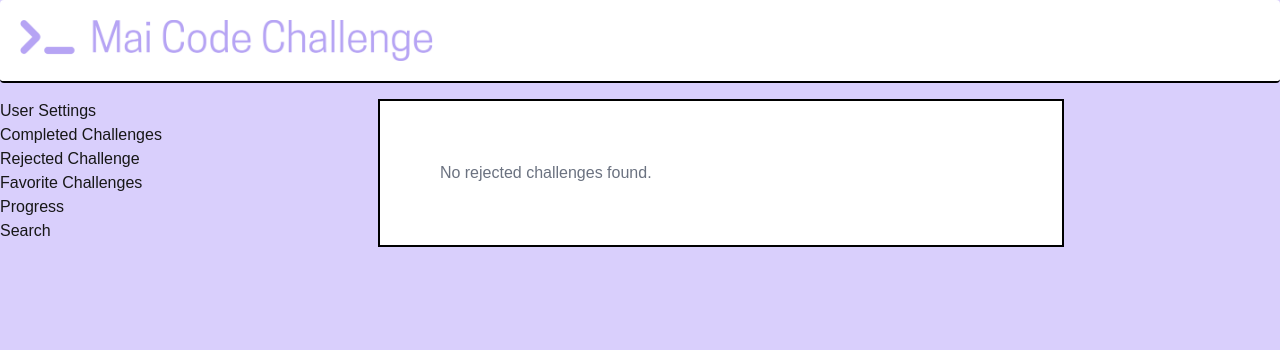
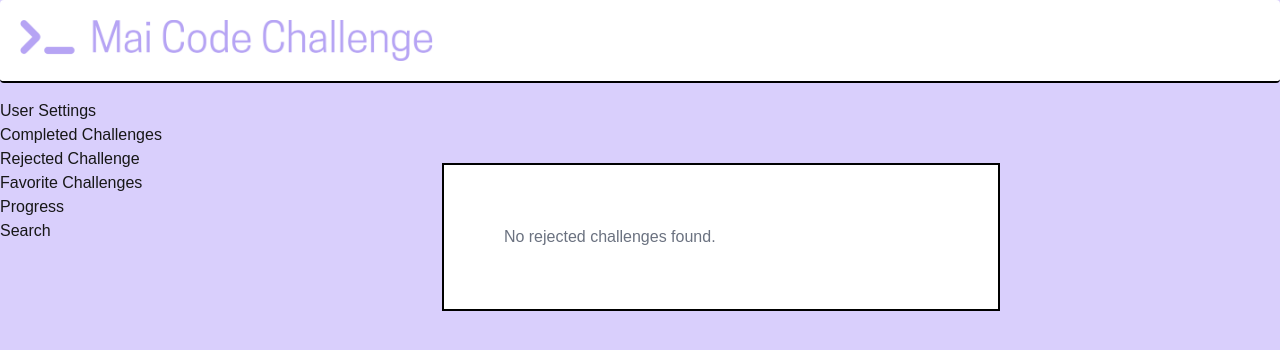
Before and after one commit to mai-repo/Mai-Code-Challenge, a Next.js app in the folder client/: page /userSettings/rejected in a window 1280 px wide. Shown: the top 350 px of the page. Built offline with nearby package versions, Linux system fonts and the light colour scheme.

Commit message:
Update padding in RootLayout for improved layout consistency

```diff
--- a/client/app/userSettings/layout.js
+++ b/client/app/userSettings/layout.js
@@ -4,7 +4,7 @@ export default function RootLayout({ children }) {
     return (
         <div className="flex">
             <SideBar />
-            <main className="flex-1 p-4">
+            <main className="flex-1 p-20">
                 {children}
             </main>
         </div>
```
